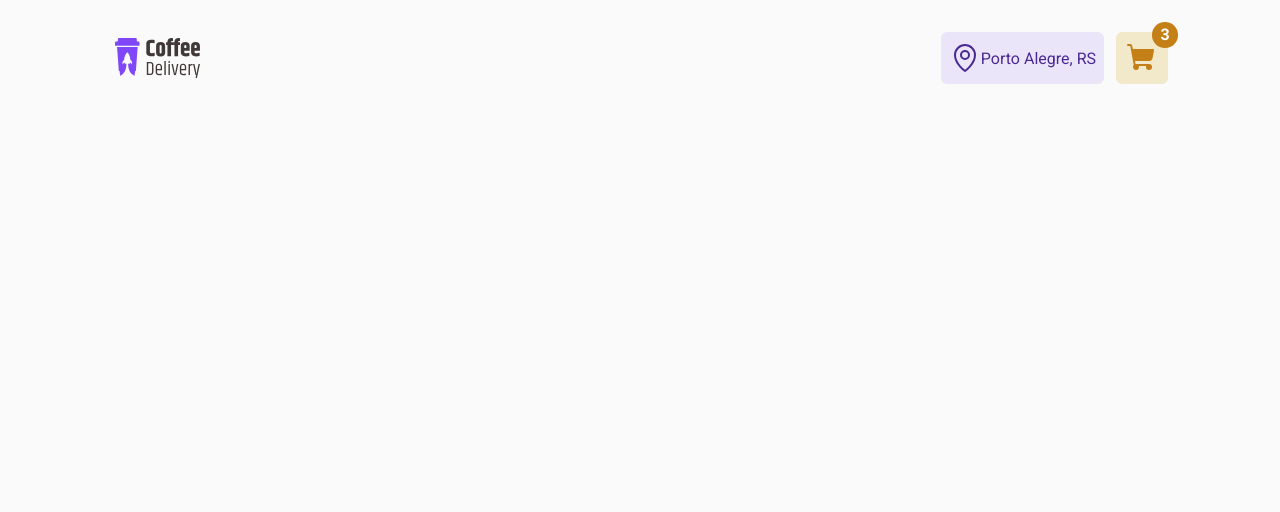
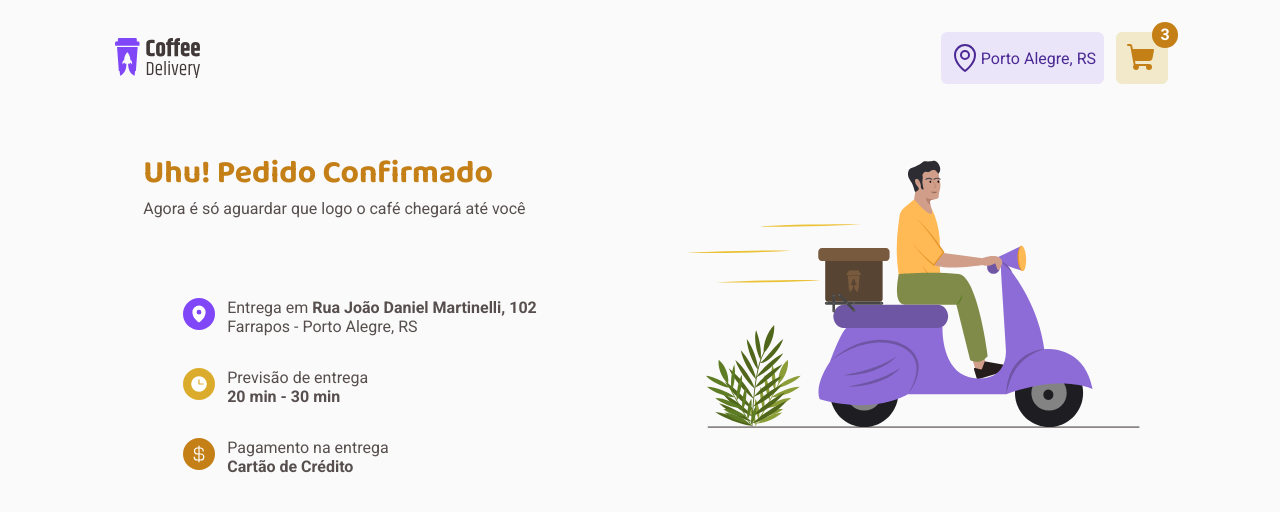
Before and after one commit to thyago608/coffee-delivery, a React (Vite) app: page /success in a window 1280 px wide. Before the commit this address had no page. Shown: the top 512 px of the page. Built offline with nearby package versions, Linux system fonts and the light colour scheme.

Commit message:
Finish Style Application

```diff
--- a/src/pages/Checkout/index.tsx
+++ b/src/pages/Checkout/index.tsx
@@ -2,6 +2,7 @@ import { MapPin, CreditCard, Money, Bank, CurrencyDollar } from 'phosphor-react'
 import { Input } from 'components/Input'
 import { PaymentButton } from 'components/PaymentButton'
 import { CartItem } from 'components/CartItem'
+import { useNavigate } from 'react-router-dom'
 import {
   Main,
   CompleteOrder,
@@ -21,6 +22,12 @@ import {
 } from './styles'
 
 export function Checkout() {
+  const navigate = useNavigate()
+
+  function handleFinish() {
+    navigate('/success')
+  }
+
   return (
     <Main>
       <CompleteOrder>
@@ -116,7 +123,7 @@ export function Checkout() {
             <span>R$ 33,20</span>
           </label>
 
-          <ConfirmOrder>Confirmar Pedido</ConfirmOrder>
+          <ConfirmOrder onClick={handleFinish}>Confirmar Pedido</ConfirmOrder>
         </Totals>
       </CoffeeSelections>
     </Main>
--- /dev/null
+++ b/src/pages/Success/index.tsx
@@ -0,0 +1,57 @@
+import {
+  Main,
+  ConfirmedOrder,
+  LabelsList,
+  Label,
+  TextGroup,
+  Text,
+  MapPinIcon,
+  ClockIcon,
+  CurrencyDollarIcon,
+  Illustration,
+} from './styles'
+
+export function Success() {
+  return (
+    <Main>
+      <ConfirmedOrder>
+        <header>
+          <h2>Uhu! Pedido Confirmado</h2>
+        </header>
+        <p>Agora é só aguardar que logo o café chegará até você</p>
+        <LabelsList>
+          <Label>
+            <MapPinIcon size={32} weight="fill" />
+            <TextGroup>
+              <Text>
+                Entrega em <span>Rua João Daniel Martinelli, 102</span>
+              </Text>
+              <Text>Farrapos - Porto Alegre, RS</Text>
+            </TextGroup>
+          </Label>
+
+          <Label>
+            <ClockIcon size={32} weight="fill" />
+            <TextGroup>
+              <Text>Previsão de entrega</Text>
+              <Text>
+                <span>20 min - 30 min</span>
+              </Text>
+            </TextGroup>
+          </Label>
+
+          <Label>
+            <CurrencyDollarIcon size={32} weight="fill" />
+            <TextGroup>
+              <Text>Pagamento na entrega</Text>
+              <Text>
+                <span>Cartão de Crédito</span>
+              </Text>
+            </TextGroup>
+          </Label>
+        </LabelsList>
+      </ConfirmedOrder>
+      <Illustration />
+    </Main>
+  )
+}
--- /dev/null
+++ b/src/pages/Success/styles.ts
@@ -0,0 +1,95 @@
+import styled, { css } from 'styled-components'
+import { MapPin, Clock, CurrencyDollar } from 'phosphor-react'
+import illustrationImg from 'assets/Illustration.svg'
+
+export const Main = styled.main`
+  max-width: 1120px;
+  margin: 0 auto;
+
+  padding: 2rem 1rem;
+
+  display: grid;
+  justify-items: center;
+  gap: 2rem;
+
+  @media (min-width: 1024px) {
+    grid-template-columns: repeat(2, 1fr);
+  }
+`
+
+export const ConfirmedOrder = styled.section`
+  header {
+    h2 {
+      font-family: 'Baloo 2';
+      font-size: 1.6rem;
+      color: ${(props) => props.theme.colors['yellow-dark']};
+    }
+
+    p {
+      margin-top: 0.25rem;
+      color: ${(props) => props.theme.colors['base-text']};
+    }
+
+    @media (min-width: 768px) {
+      h2 {
+        font-size: 2rem;
+      }
+    }
+  }
+`
+
+const BaseIcon = css`
+  padding: 0.4rem;
+  border-radius: 50%;
+  color: ${(props) => props.theme.colors.white};
+`
+
+export const MapPinIcon = styled(MapPin)`
+  background: ${(props) => props.theme.colors.purple};
+  ${BaseIcon}
+`
+
+export const ClockIcon = styled(Clock)`
+  background: ${(props) => props.theme.colors.yellow};
+  ${BaseIcon}
+`
+
+export const CurrencyDollarIcon = styled(CurrencyDollar)`
+  background: ${(props) => props.theme.colors['yellow-dark']};
+
+  ${BaseIcon}
+`
+
+export const LabelsList = styled.div`
+  margin-top: 2.5rem;
+
+  padding: 2.5rem;
+
+  display: flex;
+  flex-direction: column;
+  gap: 2rem;
+`
+
+export const Label = styled.div`
+  display: flex;
+  gap: 0.75rem;
+`
+
+export const TextGroup = styled.div``
+
+export const Text = styled.p`
+  color: ${(props) => props.theme.colors['base-text']};
+
+  span {
+    font-weight: bold;
+  }
+`
+
+export const Illustration = styled.div`
+  width: 100%;
+  height: 293px;
+
+  background: url(${illustrationImg}) no-repeat center;
+
+  background-size: contain;
+`
--- a/src/router.tsx
+++ b/src/router.tsx
@@ -1,12 +1,14 @@
 import { Routes, Route } from 'react-router-dom'
 import { Home } from 'pages/Home'
 import { Checkout } from 'pages/Checkout'
+import { Success } from 'pages/Success'
 
 export function Router() {
   return (
     <Routes>
       <Route path="/" element={<Home />} />
       <Route path="/checkout" element={<Checkout />} />
+      <Route path="/success" element={<Success />} />
     </Routes>
   )
 }
```
Also changed, not shown: src/assets/Illustration.svg (added).
